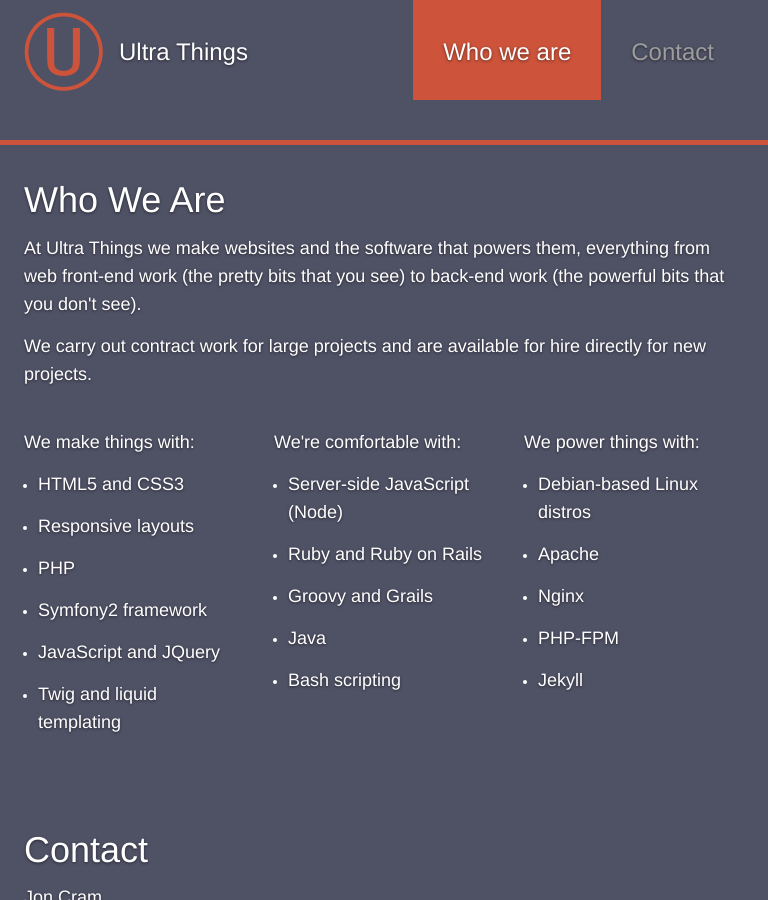
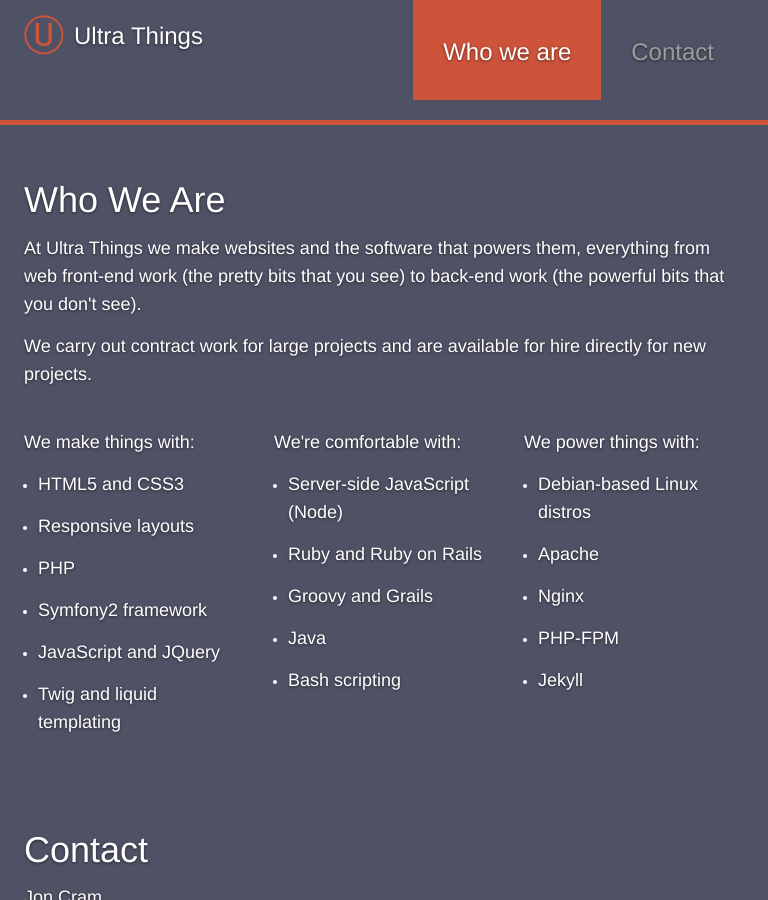
Before and after one commit to webignition/ultrathings.com, a Jekyll site: the page built from index.html, in a window 768 px wide and 900 px high. Built offline with Jekyll 4.4.1, drawn with Linux system fonts in a browser that asks for light colours; nearby versions of some CDN libraries; comment, search, counter and statistics services are not loaded.

Commit message:
fix xs layout

```diff
--- a/assets/css/main.css
+++ b/assets/css/main.css
@@ -153,42 +153,60 @@
         margin-top: 160px;
     }
 
-    .content-container {
-        margin-top: 60px;
-    }
-
-    .content-container:last-of-type {
-        margin-bottom: 660px;
-    }
-
     .lists ul {
         padding-left: 14px;
     }
 }
 
 @media (max-width: 768px) {
-    #logo {
-        left: 15px;
-    }
-
     .navbar-header {
-        height: 140px;
+        height: 120px;
     }
 
     .navbar-brand .content,
     .navbar-brand .tagline,
     .navbar-brand .contact-xs {
-        padding-left: 95px;
+        padding-left: 50px;
+    }
+
+    .navbar-inverse .navbar-brand {
+        padding-top: 26px;
     }
 
     .navbar-toggle {
         display: none;
     }
 
+    .navbar-brand .tagline,
+    .navbar-brand .contact-xs{
+        font-size: 16px;
+    }
+
     .navbar-brand .contact-xs {
-        font-size: 16px;
         display: block;
         margin-top: 10px;
         opacity: 0.6;
     }
+
+    #logo {
+        background-image: url('/assets/images/logo-40.png');
+        display: inline-block;
+        width: 40px;
+        height: 40px;
+        position: absolute;
+        left: 15px;
+        top: 15px;
+    }
+
+    .content-container:first-of-type {
+        margin-top: 160px;
+    }
+
+    /*.content-container {*/
+        /*margin-top: 60px;*/
+    /*}*/
+
+    /*.content-container:last-of-type {*/
+        /*margin-bottom: 660px;*/
+    /*}*/
 }
```
Also changed, not shown: assets/images/logo-40.png (added).
